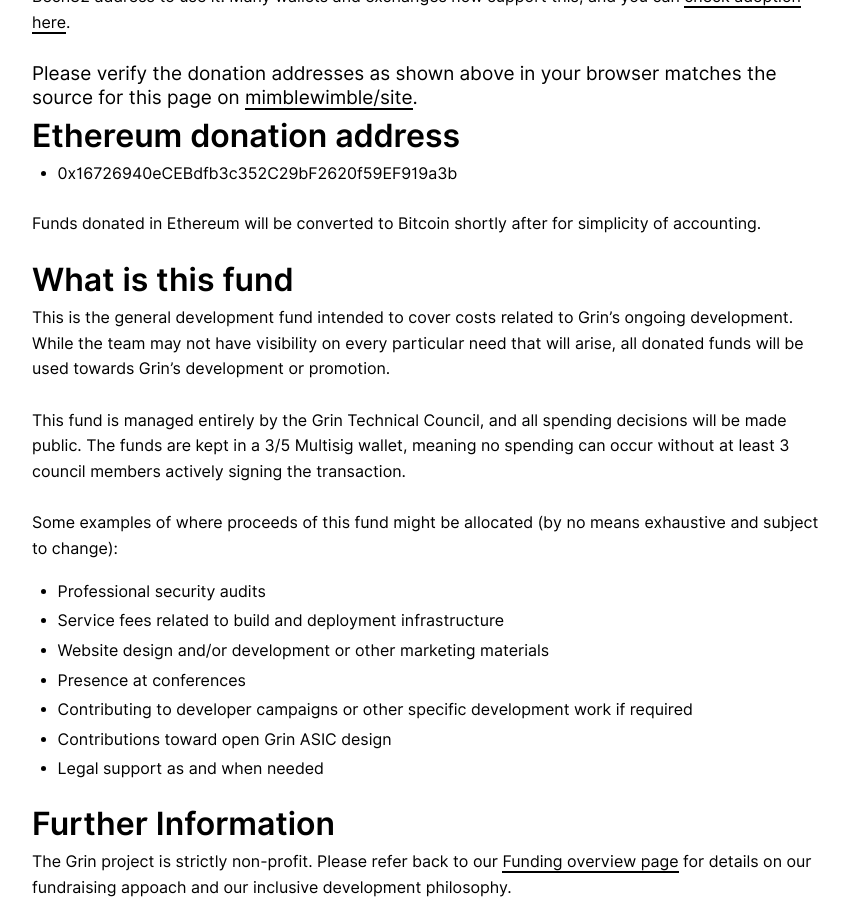
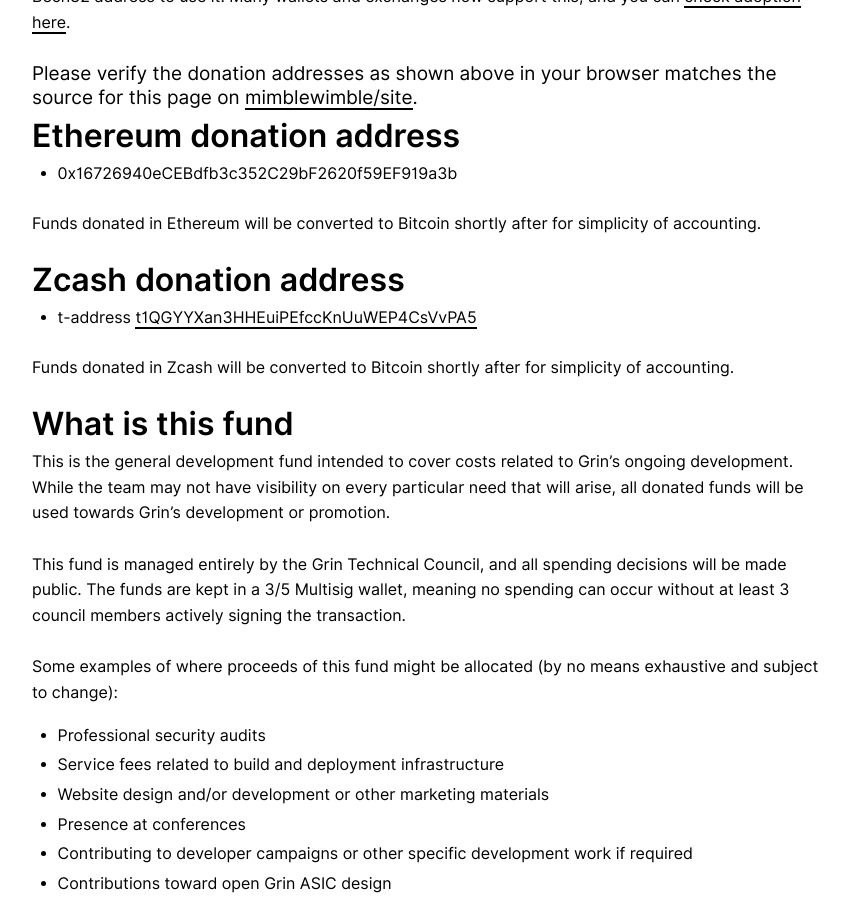
Before and after one commit to mimblewimble/site, a Jekyll site: the page built from general_funding.md, in a window 1280 px wide and 900 px high, scrolled down 758 px. Shown: the whole window, without its empty margins (206-1055 px from the left). Built offline with Jekyll 4.4.1, drawn with Linux system fonts in a browser that asks for light colours; nearby versions of some CDN libraries; our own code applies the rules of GitHub Pages for plain Markdown files.

Commit message:
add zcash donation address to general fund page

```diff
--- a/general_funding.md
+++ b/general_funding.md
@@ -34,6 +34,12 @@
 
 Funds donated in Ethereum will be converted to Bitcoin shortly after for simplicity of accounting.
 
+## Zcash donation address
+
+- t-address [t1QGYYXan3HHEuiPEfccKnUuWEP4CsVvPA5](https://explorer.zcha.in/accounts/t1QGYYXan3HHEuiPEfccKnUuWEP4CsVvPA5){:.address-link}
+
+Funds donated in Zcash will be converted to Bitcoin shortly after for simplicity of accounting.
+
 ## What is this fund
 
 This is the general development fund intended to cover costs related to Grin's ongoing development. While the team may not have visibility on every particular need that will arise, all donated funds will be used towards Grin's development or promotion.
```
